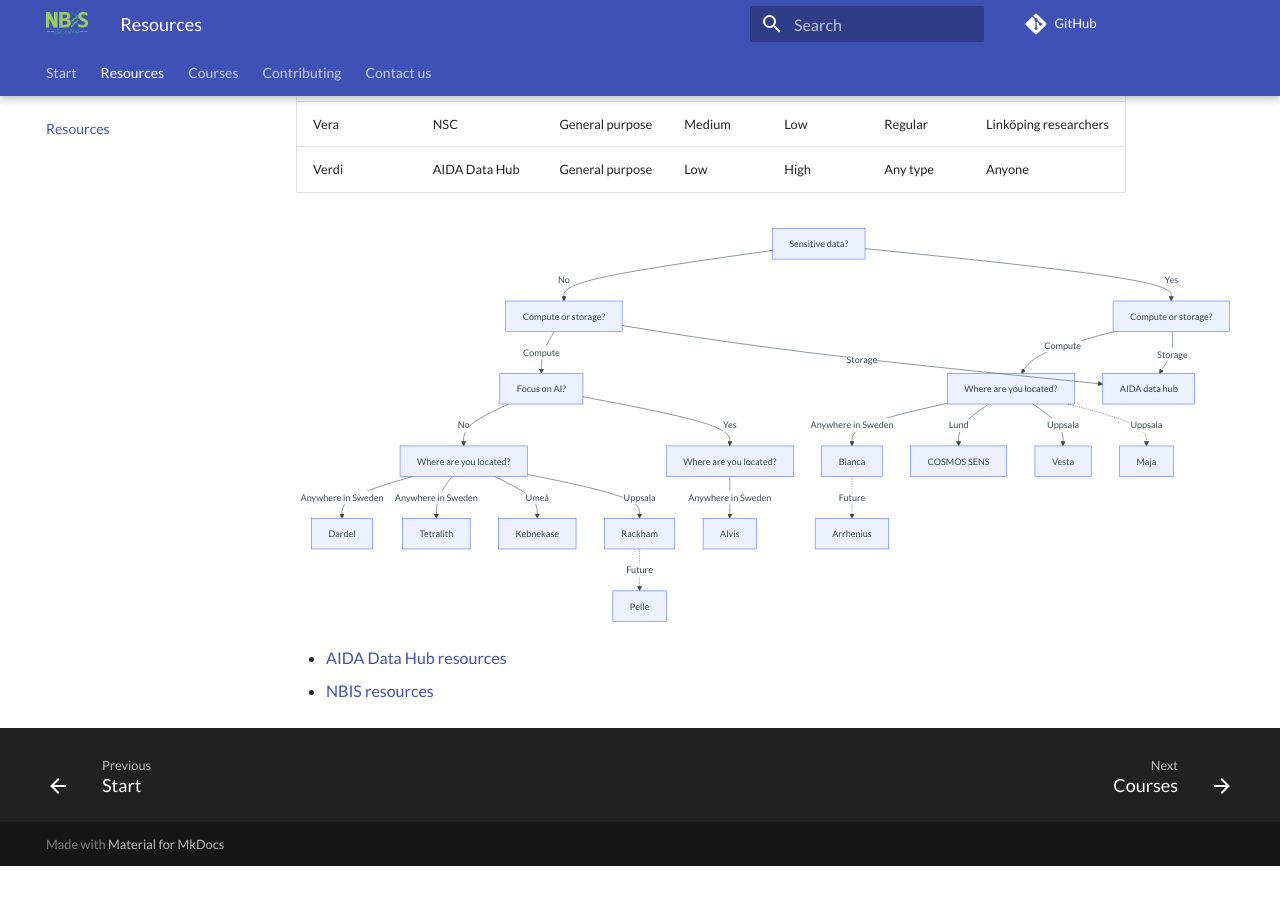
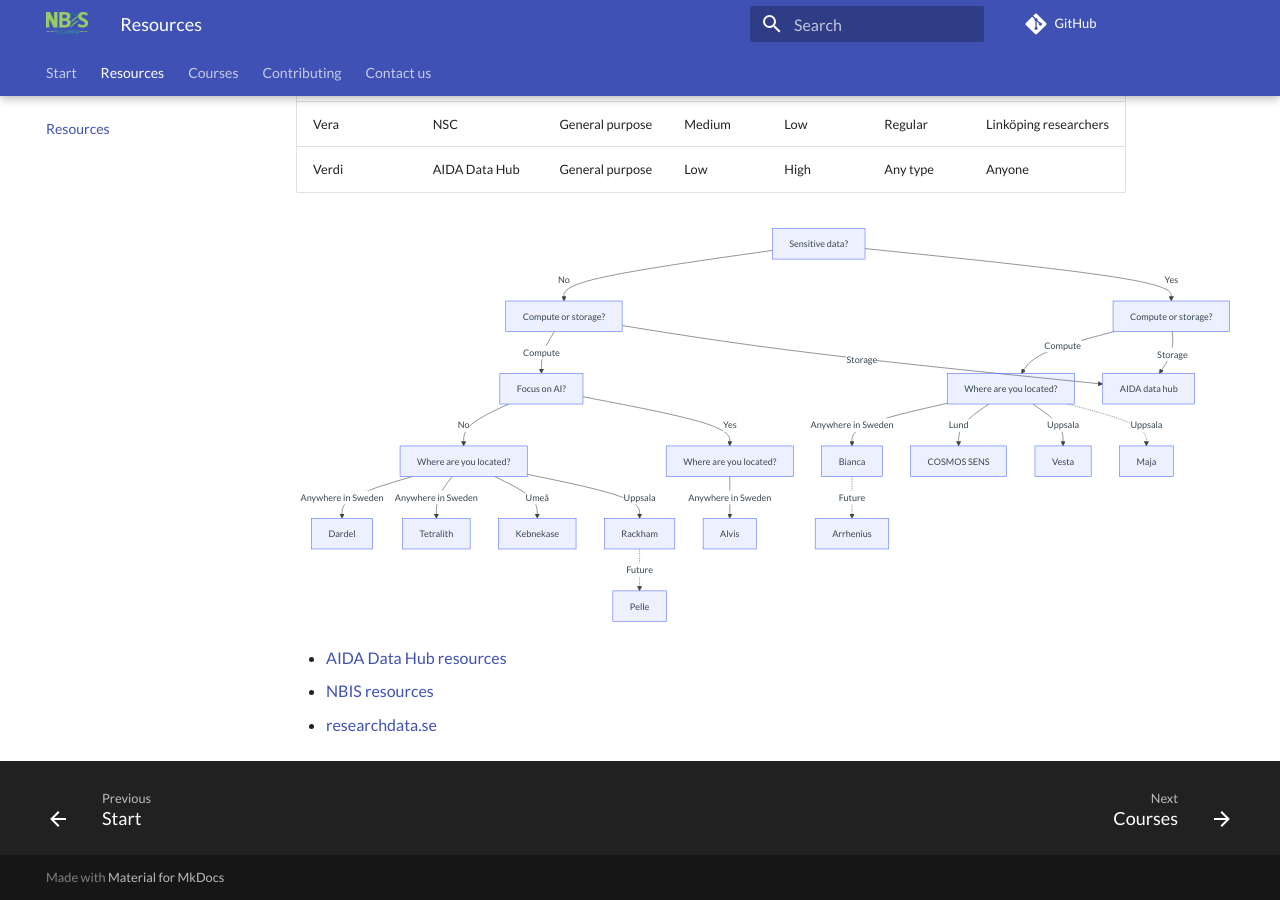
Before and after one commit to NBISweden/SCoRe_user_doc, an MkDocs documentation site: the page built from docs/resources.md, in a window 1280 px wide and 900 px high, scrolled down 685 px. Built offline with MkDocs 1.6.1 and Material for MkDocs 9.7.7, drawn with Linux system fonts in a browser that asks for light colours; comment, search, counter and statistics services are not loaded; before the commit the page ends 1551 px from its top, so only the background shows below that.

Commit message:
Add resources

```diff
--- a/docs/resources.md
+++ b/docs/resources.md
@@ -76,3 +76,4 @@ flowchart TD
 
 - [AIDA Data Hub resources](https://nbisweden.github.io/aida-datahub-docs/)
 - [NBIS resources](https://nbis.se/services/computational-resources)
+- [researchdata.se](https://researchdata.se/en)
```
